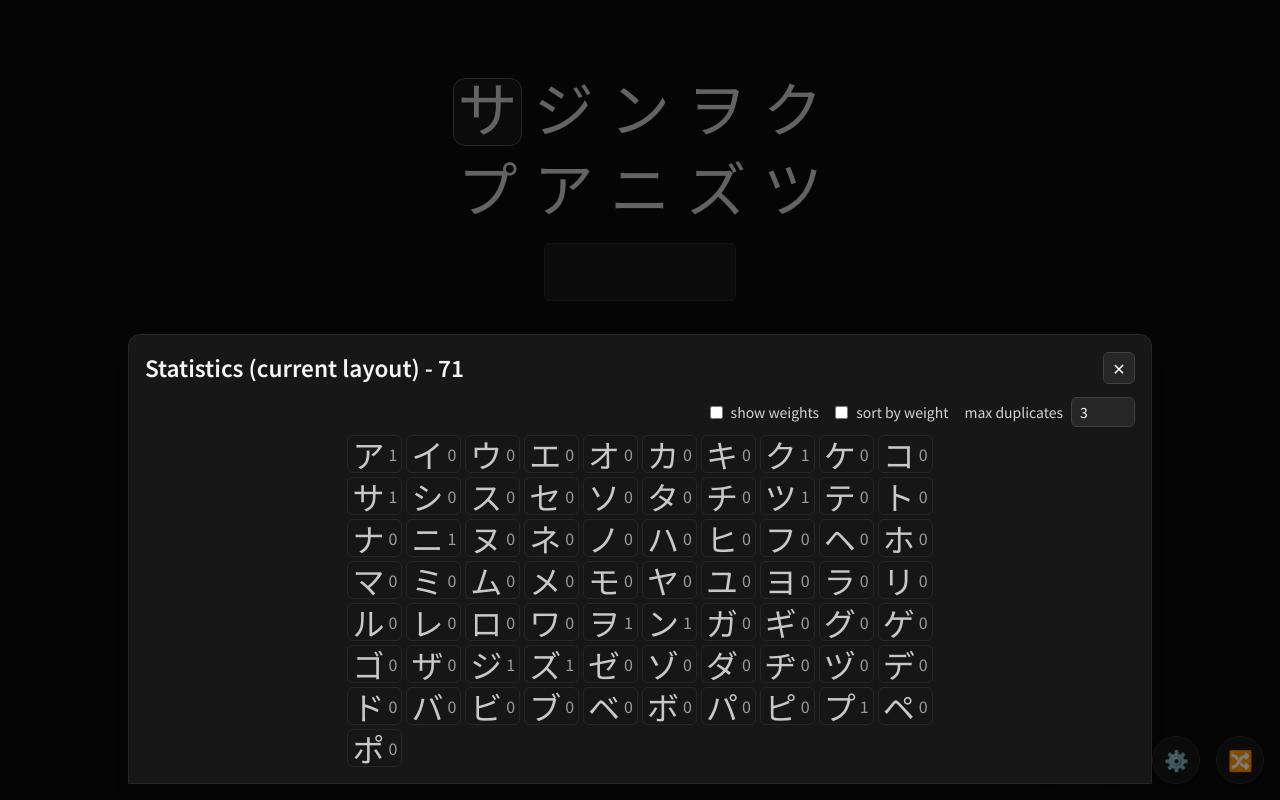
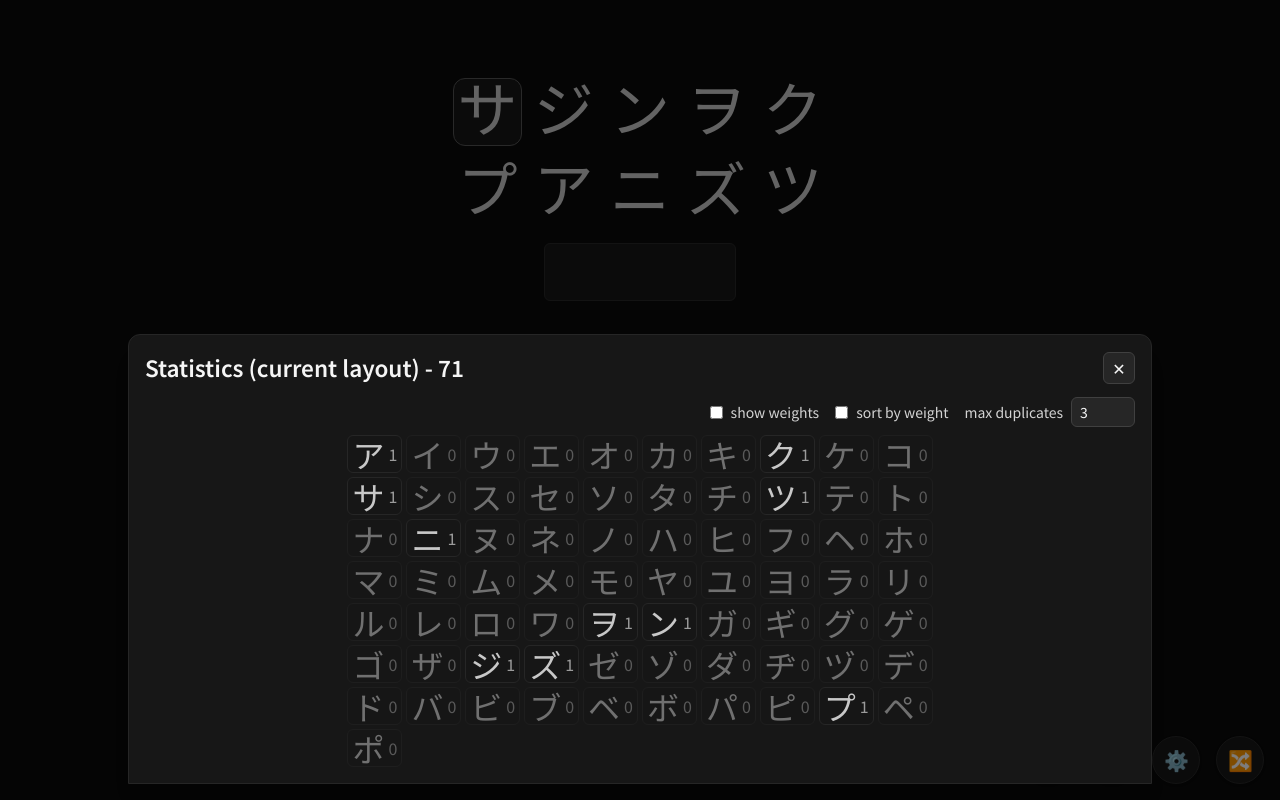
Before and after one commit to paltin/katakana, a React (Vite) app: page / in a window 1280 px wide. Both pictures are taken after a click on the button "Statistics". Built offline with nearby package versions, Linux system fonts and the light colour scheme; a web font is replaced by a local one.

Commit message:
stats panel: add sort-by-weight, clickable cells; random pastel highlight colors per kana; semitransparent when count=0; grid highlights with selected colors

```diff
--- a/src/App.tsx
+++ b/src/App.tsx
@@ -66,12 +66,17 @@ function InnerApp() {
   const [settingsOpen, setSettingsOpen] = useState(false);
   const [statsOpen, setStatsOpen] = useState(false);
   const [filterOpen, setFilterOpen] = useState(false);
-  const [highlighted, setHighlighted] = useState<Set<string>>(new Set());
+  const [highlighted, setHighlighted] = useState<Record<string, string>>({});
+  const genPastel = () => `hsl(${Math.floor(Math.random()*360)} 90% 70%)`;
   const onToggleHighlight = (romaji: string) => {
     setHighlighted((prev) => {
-      const next = new Set(prev);
-      if (next.has(romaji)) next.delete(romaji); else next.add(romaji);
-      return next;
+      const copy = { ...prev };
+      if (copy[romaji]) {
+        delete copy[romaji];
+      } else {
+        copy[romaji] = genPastel();
+      }
+      return copy;
     });
   };
 
@@ -93,7 +98,7 @@ function InnerApp() {
           fontRem={settings.charRem}
           color={settings.kanaColor}
           fontFamily={settings.kanaFont}
-          highlightRomajiColors={Object.fromEntries(Array.from(highlighted).map(r => [r, '#ffd54a']))}
+          highlightRomajiColors={highlighted}
         />
         <AnswerInput value={input} onChange={handleInputChange} />
         <button
@@ -133,7 +138,7 @@ function InnerApp() {
         </button>
 
         <SettingsPanel open={settingsOpen} onClose={() => setSettingsOpen(false)} />
-        <StatisticsPanel open={statsOpen} onClose={() => setStatsOpen(false)} selection={selection} problems={problemCounts} highlighted={highlighted} onToggleHighlight={onToggleHighlight} />
+        <StatisticsPanel open={statsOpen} onClose={() => setStatsOpen(false)} selection={selection} problems={problemCounts} highlightedColors={highlighted} onToggleHighlight={onToggleHighlight} />
         <FilterPanel open={filterOpen} onClose={() => setFilterOpen(false)} />
       </div>
     </div>
--- a/src/components/StatisticsPanel.tsx
+++ b/src/components/StatisticsPanel.tsx
@@ -9,11 +9,11 @@ type Props = {
   onClose: () => void;
   selection: Kana[]; // current grid items (may include duplicates)
   problems: Record<string, number>;
-  highlighted: Set<string>;
+  highlightedColors: Record<string, string>;
   onToggleHighlight: (romaji: string) => void;
 };
 
-export function StatisticsPanel({ open, onClose, selection, problems, highlighted, onToggleHighlight }: Props) {
+export function StatisticsPanel({ open, onClose, selection, problems, highlightedColors, onToggleHighlight }: Props) {
   const { selected } = useFilters();
   const { settings } = useSettings();
   if (!open) return null;
@@ -83,10 +83,10 @@ export function StatisticsPanel({ open, onClose, selection, problems, highlighte
               const c = counts.get(k.romaji) ?? 0;
               const p = problems[k.romaji] ?? 0;
               const color = p >= 3 ? '#ef4444' : p === 2 ? '#f6a04d' : p === 1 ? '#f5e08a' : settings.kanaColor;
-              const isHighlighted = highlighted.has(k.romaji);
+              const hlColor = highlightedColors[k.romaji];
               return (
-                <button key={k.romaji} onClick={() => onToggleHighlight(k.romaji)} className={`flex items-center justify-between gap-1 rounded-md border px-1 py-0.5 ${isHighlighted ? 'border-yellow-400' : 'border-neutral-800'} bg-neutral-900/60`}>
-                  <span className="leading-none [font-family:'Noto Serif JP']" style={{ color: isHighlighted ? '#ffd54a' : color, fontSize: '2rem' }}>{k.kana}</span>
+                <button key={k.romaji} onClick={() => onToggleHighlight(k.romaji)} className={`flex items-center justify-between gap-1 rounded-md border px-1 py-0.5 ${hlColor ? 'border-yellow-400' : 'border-neutral-800'} bg-neutral-900/60 ${c === 0 && !hlColor ? 'opacity-50' : ''}`}>
+                  <span className="leading-none [font-family:'Noto Serif JP']" style={{ color: hlColor ? hlColor : color, fontSize: '2rem' }}>{k.kana}</span>
                   <span className="text-neutral-300 opacity-70" style={{ fontSize: '16px' }}>{showWeights ? weight.toFixed(2) : c}</span>
                 </button>
               );
```
